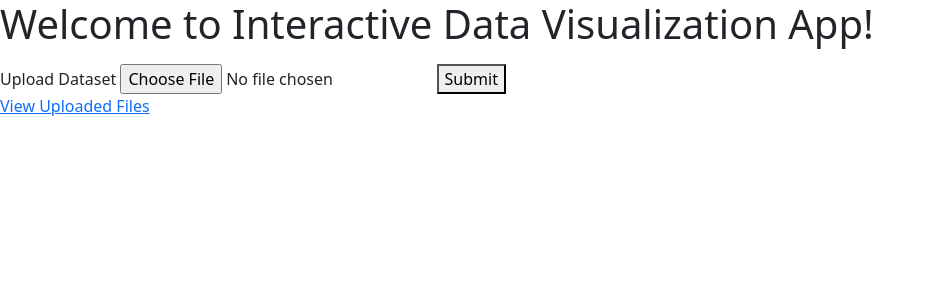
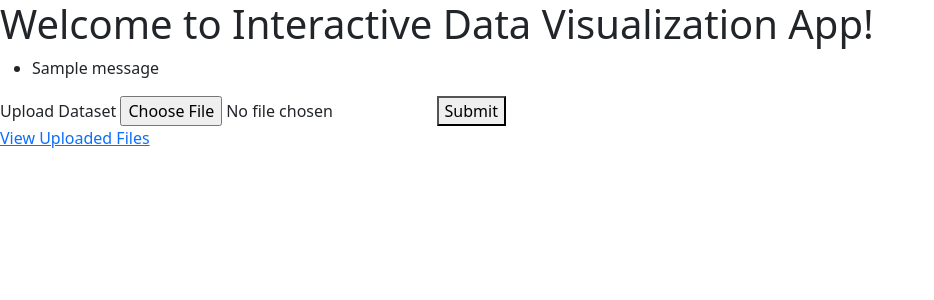
Before and after one commit to Isma3l-19/data_viz, a Flask app: page / in a window 1280 px wide. Shown: the top 300 px of the page, without its empty margins (0-934 px from the left). Run offline with Flask 2, Linux system fonts and the light colour scheme; one stand-in notice (Sample message) is shown; some libraries are stand-ins or nearby versions.

Commit message:
updated main and view_data.html

```diff
--- a/app/main.py
+++ b/app/main.py
@@ -94,7 +94,6 @@ def list_files():
     return render_template("file_list.html", num_files=num_files, files=files)
 
 
-
 @app.route("/delete_file/<filename>", methods=['POST'])
 def delete_file(filename):
     file_path = os.path.join(app.config['UPLOAD_FOLDER'], filename)
--- a/app/templates/index.html
+++ b/app/templates/index.html
@@ -10,11 +10,11 @@
 <body>
   <h1>Welcome to Interactive Data Visualization App!</h1>
 
-  {% with messages = get_flashed_messages() %}
+  {% with messages = get_flashed_messages(with_categories=True) %}
   {% if messages %}
     <ul class="flash-messages">
-        {% for msg in message %}
-          <li>{{ msg }}</li>
+      {% for category, message in messages %}
+        <li class="flash {{ category }}">{{ message }}</li>
       {% endfor %}
     </ul>
   {% endif %}
--- a/requirements.txt
+++ b/requirements.txt
@@ -1,4 +1,4 @@
 Flask==2.1.0
 pandas==1.3.3
 plotly==5.3.1
-install openpyxl
+openpyxl
```
Lines whose indentation alone changed are shown as unchanged.
